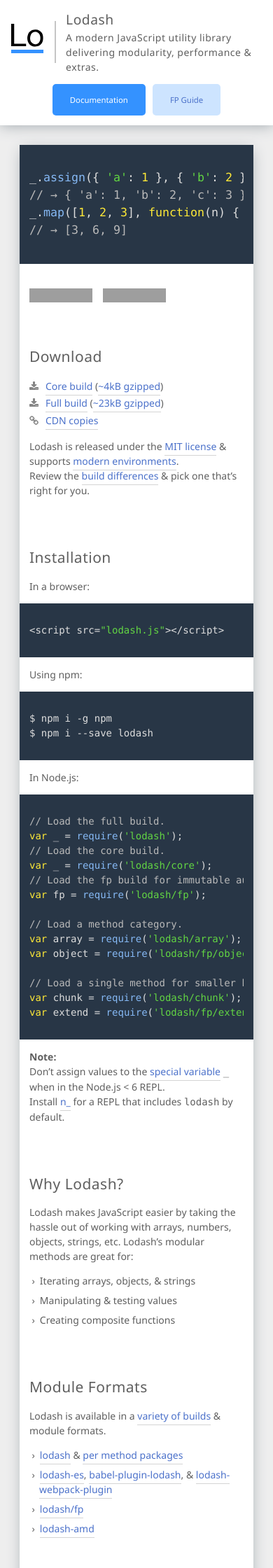
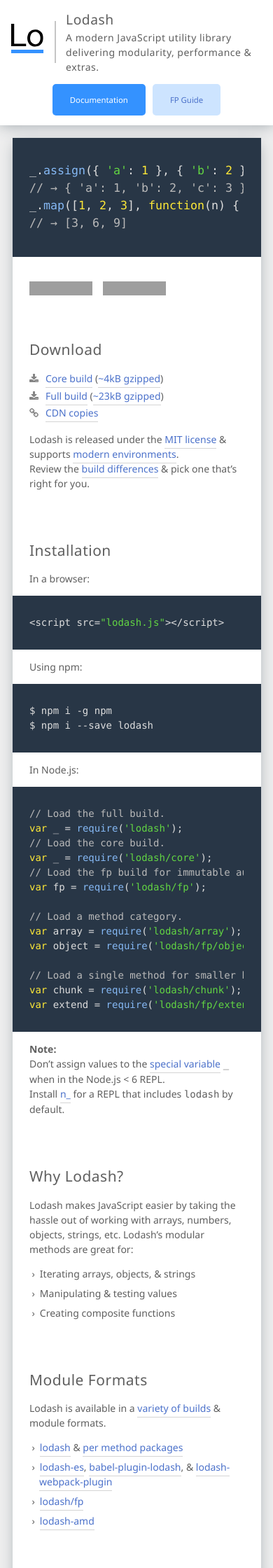
Before and after one commit to lodash/lodash.com, a Jekyll site: the page built from index.html, in a window 390 px wide. Shown: the top 2240 px of the page at 70% size. Built offline with Jekyll 4.4.1, drawn with Linux system fonts in a browser that asks for light colours; nearby versions of some CDN libraries; grey boxes are pictures that could not be loaded.

Commit message:
Give more horizontal padding to the sections on mobile (#71)

```diff
--- a/assets/css/_media-queries.scss
+++ b/assets/css/_media-queries.scss
@@ -35,11 +35,11 @@
 
 @media (max-width: $screen-md-max) {
   section {
-    padding: 0.8rem 1.6rem;
+    padding: 0.8rem 2.8rem;
   }
 
   .container.main {
-    margin: 3.2rem;
+    margin: 2rem;
   }
 }
 
```
